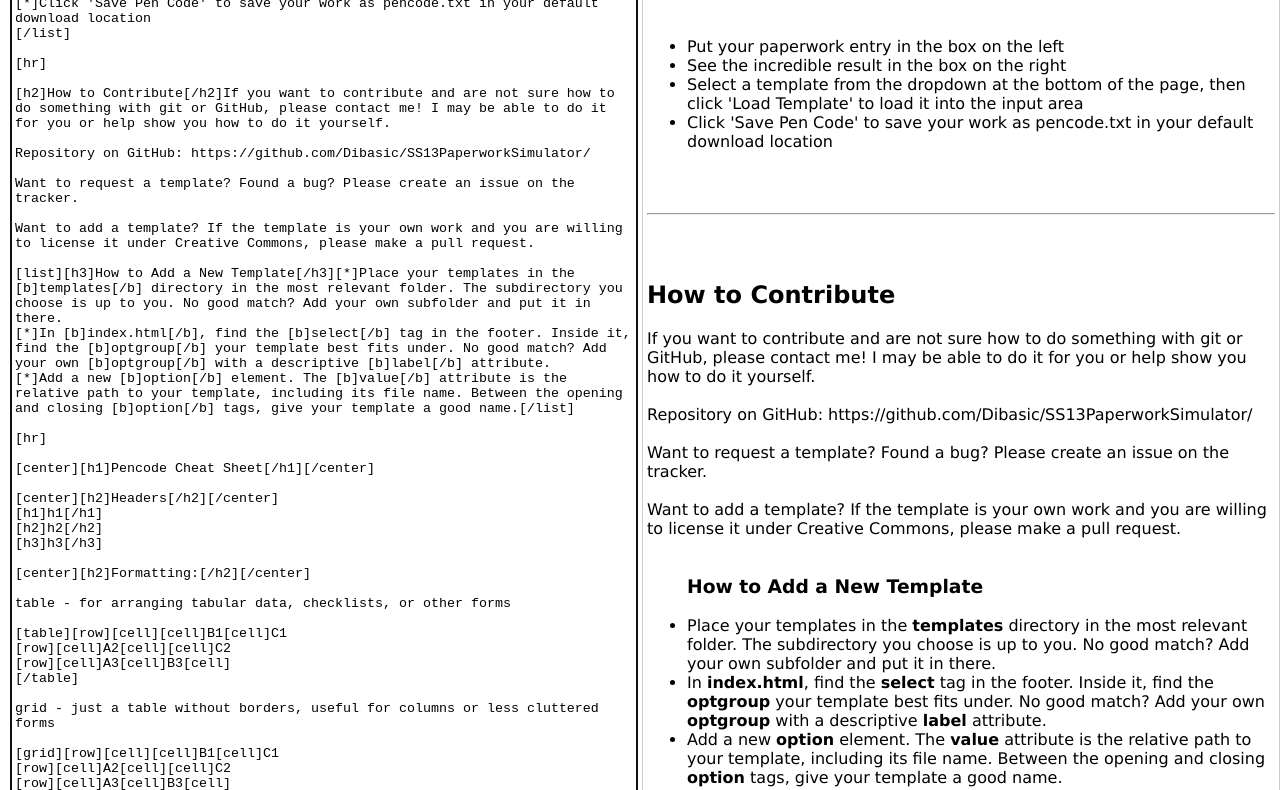
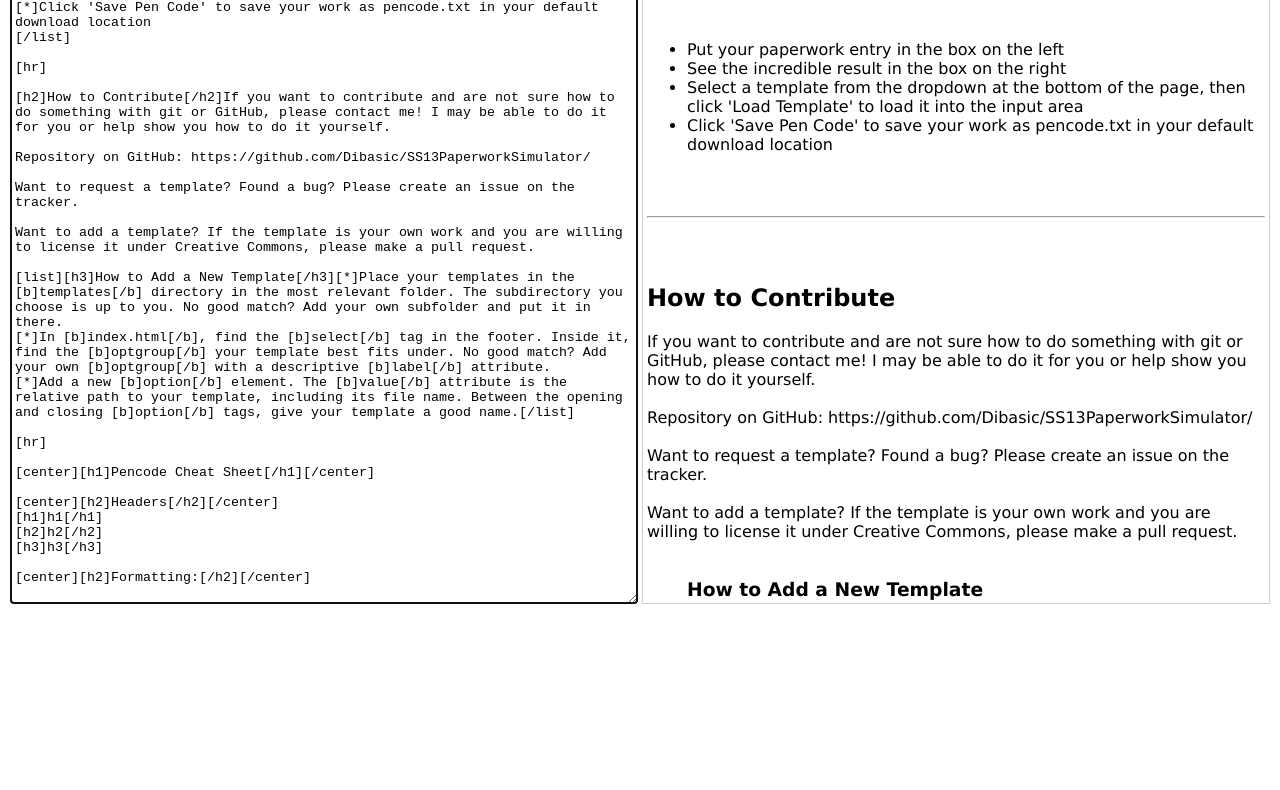
Before and after one commit to Dibasic/SS13PaperworkSimulator, a plain HTML site: page index.html in a window 1280 px wide. Shown: the part 174-964 px from the top of the page. After the commit the page ends 800 px from the top, so only its background shows below. Drawn offline with nearby package versions, Linux system fonts and the light colour scheme.

Commit message:
Refactor CSS & make each panel scroll independently, removing need to scroll page

```diff
--- a/style/main.css
+++ b/style/main.css
@@ -1,20 +1,32 @@
 /* Code to make input and output line up side by side */
 
+#menu {
+    height: 4em;
+}
+
 #wrapper {
-    display: flex;
-    justify-content: space-between;
     width: 100%;
-    min-height: 300px;
-    max-height: 100%;
+    height: calc(100vh - 7em);
+    position: relative;
 }
 
 .panel {
-    flex-grow: 1;
-    flex-basis: 45%;
+    position: absolute;
+    top: 0;
+    width: 50%;
+    height: 100%;
+    padding: 2px;
+    -webkit-box-sizing: border-box; /* Safari/Chrome, other WebKit */
+    -moz-box-sizing: border-box;    /* Firefox, other Gecko */
+    box-sizing: border-box;         /* Opera/IE 8+ */
+}
 
-    padding: 2px;
-/*    width: 50%;
-    height: 100%;*/
+.panel-left {
+    left: 0;
+}
+
+.panel-right {
+    right: 0;
 }
 
 #input {
@@ -29,17 +41,18 @@
 }
 
 #output {
+    height: 100%;
     min-width: 100%;
     border-width: 1px;
     border-style: solid;
+    overflow-y: auto;
+    -webkit-box-sizing: border-box; /* Safari/Chrome, other WebKit */
+    -moz-box-sizing: border-box;    /* Firefox, other Gecko */
+    box-sizing: border-box;         /* Opera/IE 8+ */
 }
 
 #input, #output {
     padding: 4px;
-}
-
-/* Set border colors */
-#input, #output {
     border-color: #ccc;
     border-radius: 1px;
 }
```
